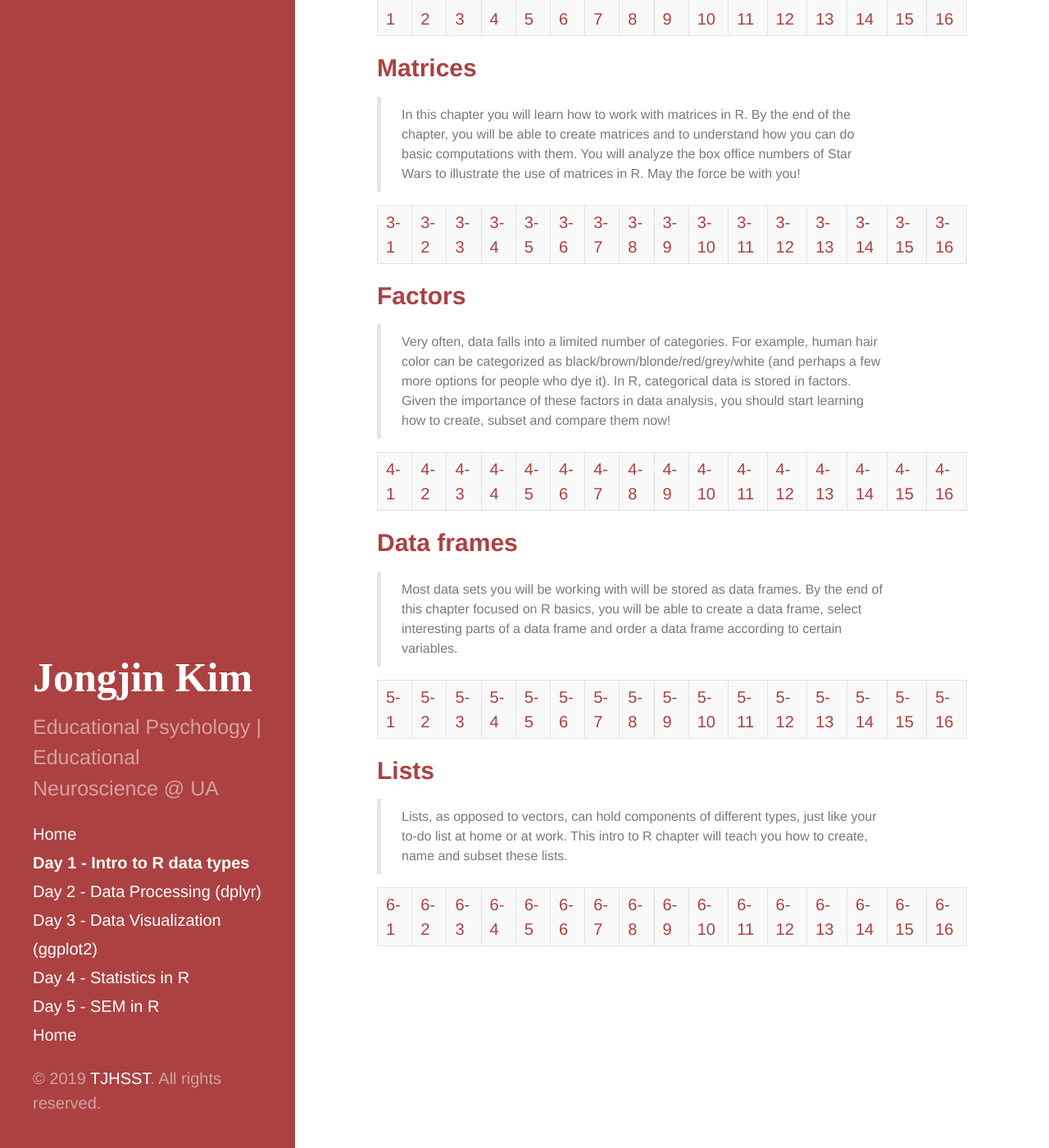
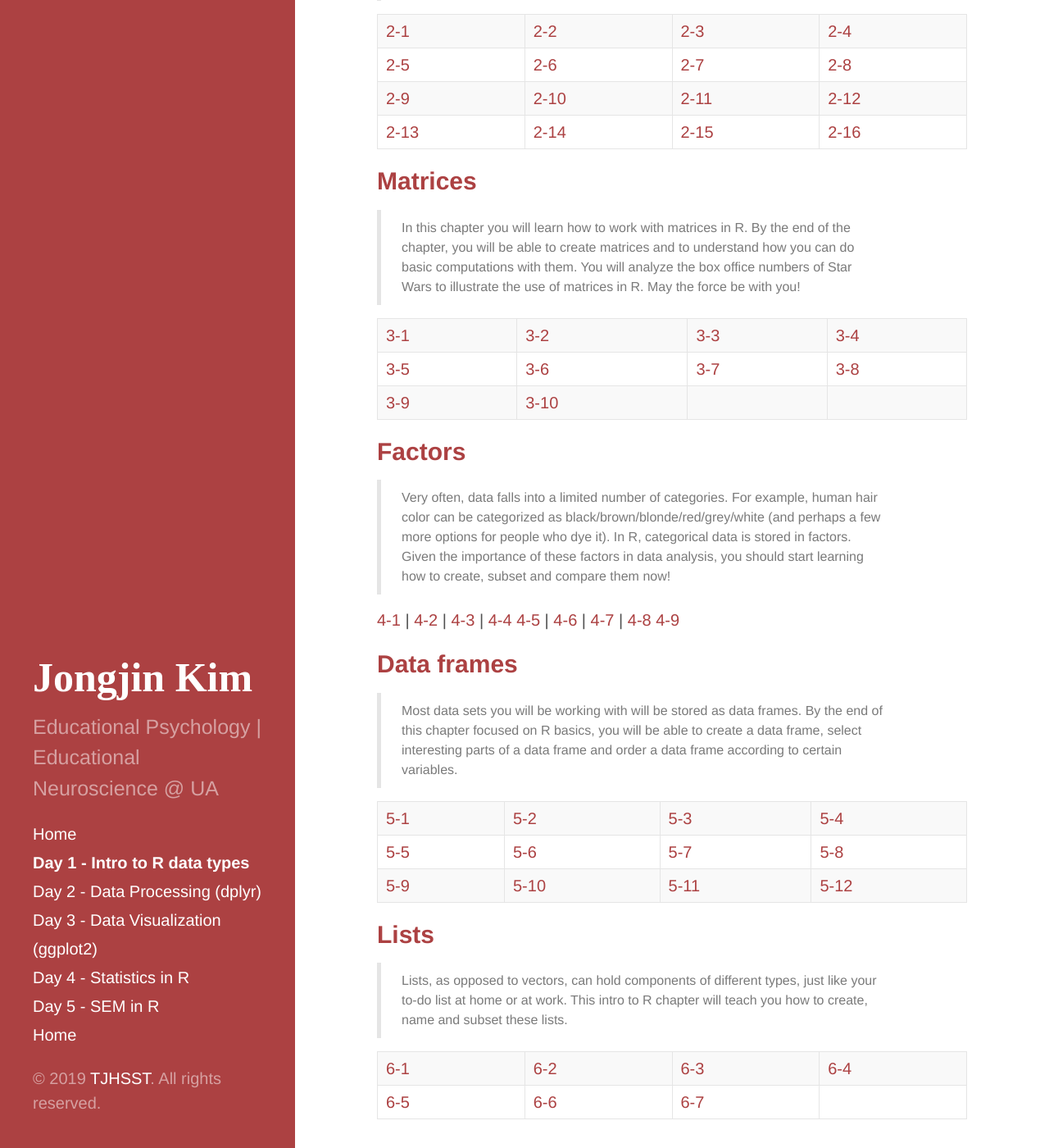
Before and after one commit to jkim205/jkim205.github.io, a Jekyll site: the page built from _pages/Day1.md, in a window 1280 px wide and 1400 px high, scrolled down 583 px. Shown: the whole window at 82% size. Built offline with Jekyll 4.4.1, drawn with Linux system fonts in a browser that asks for light colours.

Commit message:
Change Day1 page

```diff
--- a/_pages/Day1.md
+++ b/_pages/Day1.md
@@ -6,36 +6,47 @@
 
 ## [Intro to basics](Day1/1-1.html)
 
- In this chapter, you will take your first steps with R. You will learn how to use the console as a calculator and how to assign variables. You will also get to know the basic data types in R. Let's get started!
+> In this chapter, you will take your first steps with R. You will learn how to use the console as a calculator and how to assign variables. You will also get to know the basic data types in R. Let's get started!
 
-[1-1](Day1/1-1.html) | [1-2](Day1/1-2.html) | [1-3](Day1/1-3.html) | [1-4](Day1/1-4.html) | [1-5](Day1/1-5.html) | [1-6](Day1/1-6.html) | [1-7](Day1/1-7.html) | [1-8](Day1/1-8.html)
+[1-1](Day1/1-1.html) | [1-2](Day1/1-2.html) | [1-3](Day1/1-3.html) | [1-4](Day1/1-4.html)
+[1-5](Day1/1-5.html) | [1-6](Day1/1-6.html) | [1-7](Day1/1-7.html) | [1-8](Day1/1-8.html)
 
 ## [Vectors](Day1/2-1.html)
 
 > In this R course, we'll take you on a trip to Vegas, where you will learn how to analyze your gambling results using vectors in R! After completing this chapter, you will be able to create vectors in R, name them, select elements from them and compare different vectors.
 
-[2-1](Day1/2-1.html) | [2-2](Day1/2-2.html) | [2-3](Day1/2-3.html) | [2-4](Day1/2-4.html) | [2-5](Day1/2-5.html) | [2-6](Day1/2-6.html) | [2-7](Day1/2-7.html) | [2-8](Day1/2-8.html) | [2-9](Day1/2-9.html) | [2-10](Day1/2-10.html) | [2-11](Day1/2-11.html) | [2-12](Day1/2-12.html) | [2-13](Day1/2-13.html) | [2-14](Day1/2-14.html) | [2-15](Day1/2-15.html) | [2-16](Day1/2-16.html)
+[2-1](Day1/2-1.html) | [2-2](Day1/2-2.html) | [2-3](Day1/2-3.html) | [2-4](Day1/2-4.html)
+[2-5](Day1/2-5.html) | [2-6](Day1/2-6.html) | [2-7](Day1/2-7.html) | [2-8](Day1/2-8.html)
+[2-9](Day1/2-9.html) | [2-10](Day1/2-10.html) | [2-11](Day1/2-11.html) | [2-12](Day1/2-12.html)
+[2-13](Day1/2-13.html) | [2-14](Day1/2-14.html) | [2-15](Day1/2-15.html) | [2-16](Day1/2-16.html)
 
 ## [Matrices](Day1/3-1.html)
 
 > In this chapter you will learn how to work with matrices in R. By the end of the chapter, you will be able to create matrices and to understand how you can do basic computations with them. You will analyze the box office numbers of Star Wars to illustrate the use of matrices in R. May the force be with you!
 
-[3-1](Day1/3-1.html) | [3-2](Day1/3-2.html) | [3-3](Day1/3-3.html) | [3-4](Day1/3-4.html) | [3-5](Day1/3-5.html) | [3-6](Day1/3-6.html) | [3-7](Day1/3-7.html) | [3-8](Day1/3-8.html) | [3-9](Day1/3-9.html) | [3-10](Day1/3-10.html) | [3-11](Day1/3-11.html) | [3-12](Day1/3-12.html) | [3-13](Day1/3-13.html) | [3-14](Day1/3-14.html) | [3-15](Day1/3-15.html) | [3-16](Day1/3-16.html)
+[3-1](Day1/3-1.html) | [3-2](Day1/3-2.html) | [3-3](Day1/3-3.html) | [3-4](Day1/3-4.html)
+[3-5](Day1/3-5.html) | [3-6](Day1/3-6.html) | [3-7](Day1/3-7.html) | [3-8](Day1/3-8.html)
+[3-9](Day1/3-9.html) | [3-10](Day1/3-10.html) |
 
 ## [Factors](Day1/4-1.html)
 
 > Very often, data falls into a limited number of categories. For example, human hair color can be categorized as black/brown/blonde/red/grey/white (and perhaps a few more options for people who dye it). In R, categorical data is stored in factors. Given the importance of these factors in data analysis, you should start learning how to create, subset and compare them now!
 
-[4-1](Day1/4-1.html) | [4-2](Day1/4-2.html) | [4-3](Day1/4-3.html) | [4-4](Day1/4-4.html) | [4-5](Day1/4-5.html) | [4-6](Day1/4-6.html) | [4-7](Day1/4-7.html) | [4-8](Day1/4-8.html) | [4-9](Day1/4-9.html) | [4-10](Day1/4-10.html) | [4-11](Day1/4-11.html) | [4-12](Day1/4-12.html) | [4-13](Day1/4-13.html) | [4-14](Day1/4-14.html) | [4-15](Day1/4-15.html) | [4-16](Day1/4-16.html)
+[4-1](Day1/4-1.html) | [4-2](Day1/4-2.html) | [4-3](Day1/4-3.html) | [4-4](Day1/4-4.html)
+[4-5](Day1/4-5.html) | [4-6](Day1/4-6.html) | [4-7](Day1/4-7.html) | [4-8](Day1/4-8.html)
+[4-9](Day1/4-9.html)
 
 ## [Data frames](Day1/5-1.html)
 
 > Most data sets you will be working with will be stored as data frames. By the end of this chapter focused on R basics, you will be able to create a data frame, select interesting parts of a data frame and order a data frame according to certain variables.
 
-[5-1](Day1/5-1.html) | [5-2](Day1/5-2.html) | [5-3](Day1/5-3.html) | [5-4](Day1/5-4.html) | [5-5](Day1/5-5.html) | [5-6](Day1/5-6.html) | [5-7](Day1/5-7.html) | [5-8](Day1/5-8.html) | [5-9](Day1/5-9.html) | [5-10](Day1/5-10.html) | [5-11](Day1/5-11.html) | [5-12](Day1/5-12.html) | [5-13](Day1/5-13.html) | [5-14](Day1/5-14.html) | [5-15](Day1/5-15.html) | [5-16](Day1/5-16.html)
+[5-1](Day1/5-1.html) | [5-2](Day1/5-2.html) | [5-3](Day1/5-3.html) | [5-4](Day1/5-4.html)
+[5-5](Day1/5-5.html) | [5-6](Day1/5-6.html) | [5-7](Day1/5-7.html) | [5-8](Day1/5-8.html)
+[5-9](Day1/5-9.html) | [5-10](Day1/5-10.html) | [5-11](Day1/5-11.html) | [5-12](Day1/5-12.html)
 
 ## [Lists](Day1/6-1.html)
 
 > Lists, as opposed to vectors, can hold components of different types, just like your to-do list at home or at work. This intro to R chapter will teach you how to create, name and subset these lists.
 
-[6-1](Day1/6-1.html) | [6-2](Day1/6-2.html) | [6-3](Day1/6-3.html) | [6-4](Day1/6-4.html) | [6-5](Day1/6-5.html) | [6-6](Day1/6-6.html) | [6-7](Day1/6-7.html) | [6-8](Day1/6-8.html) | [6-9](Day1/6-9.html) | [6-10](Day1/6-10.html) | [6-11](Day1/6-11.html) | [6-12](Day1/6-12.html) | [6-13](Day1/6-13.html) | [6-14](Day1/6-14.html) | [6-15](Day1/6-15.html) | [6-16](Day1/6-16.html)
+[6-1](Day1/6-1.html) | [6-2](Day1/6-2.html) | [6-3](Day1/6-3.html) | [6-4](Day1/6-4.html)
+[6-5](Day1/6-5.html) | [6-6](Day1/6-6.html) | [6-7](Day1/6-7.html)
```
